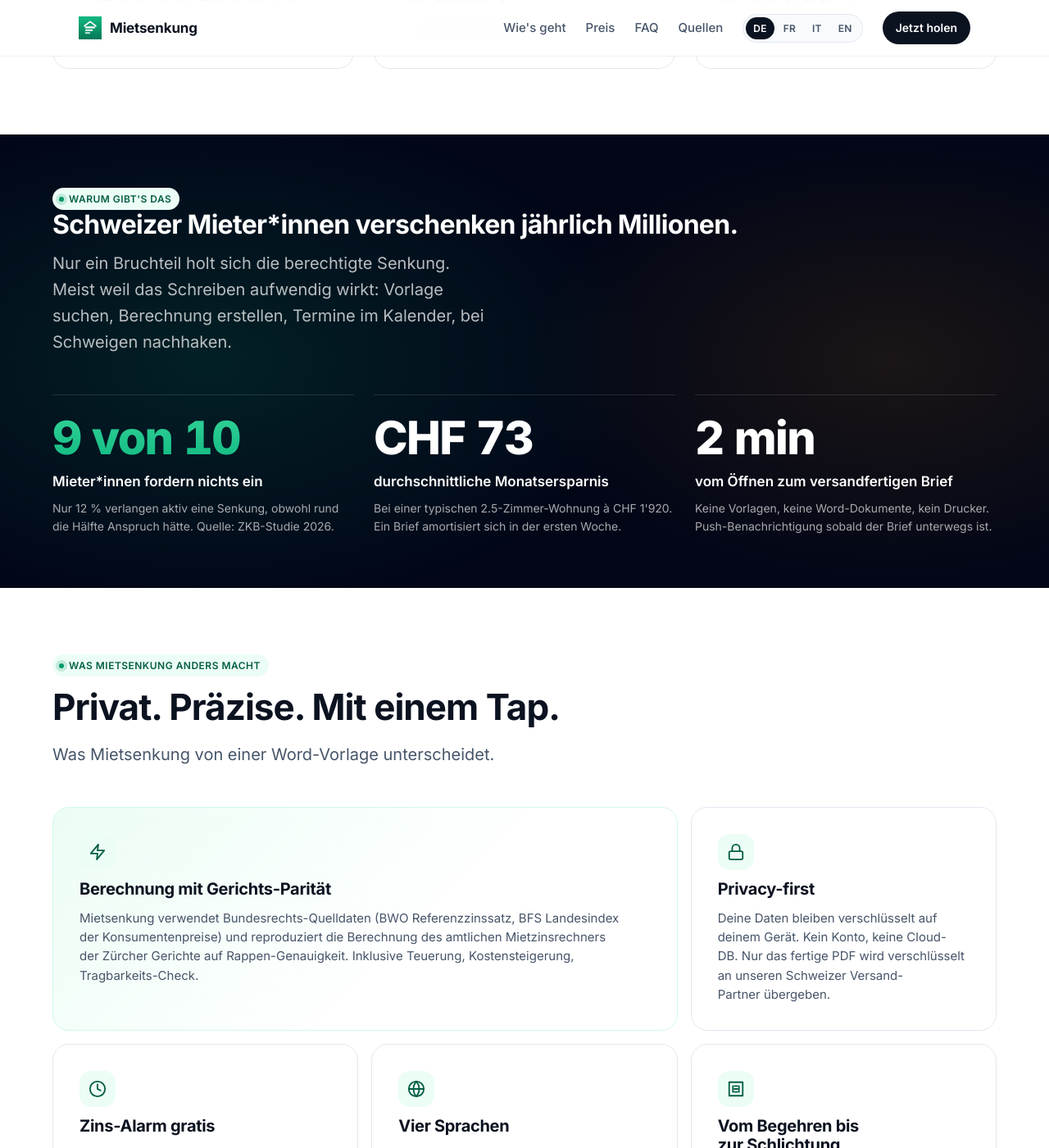
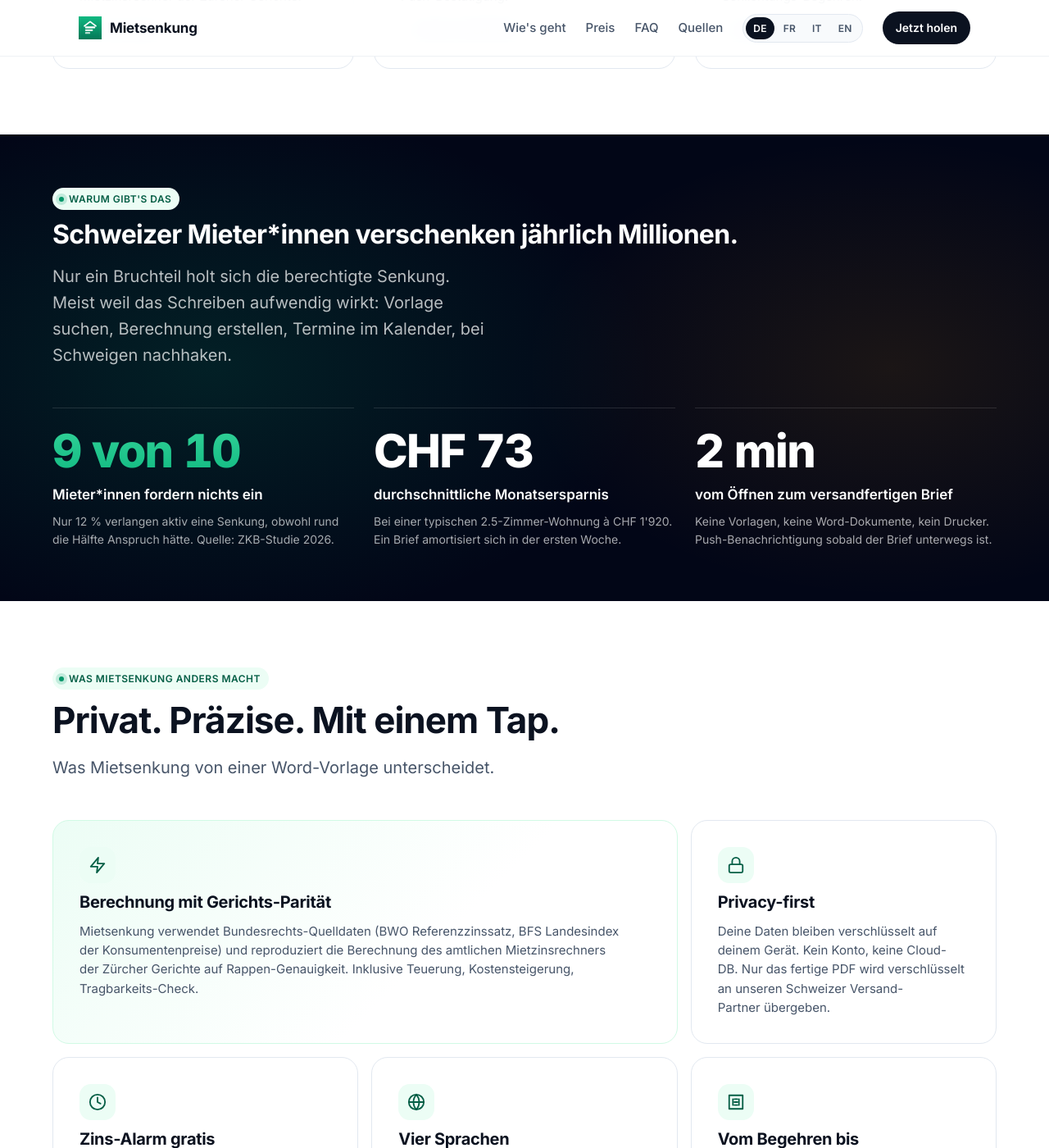
Before and after one commit to mietsenkung-app/mietsenkung-app.github.io, a Jekyll site: the page built from index.md, in a window 1280 px wide and 1400 px high, scrolled down 1477 px. Shown: the whole window at 82% size. Built offline with Jekyll 4.4.1, drawn with Linux system fonts in a browser that asks for light colours.

Commit message:
fix(stats): margin-top auf .stats__title damit eyebrow-headline-abstand in der dunklen Stats-Section gleich ist wie in den anderen Sections.
Vorher: margin: 0 0 var(--sp-3) — eyebrow klebte direkt am headline.
Jetzt: margin: var(--sp-3) 0 var(--sp-4) — identisch zu .section-title.

```diff
--- a/assets/style.css
+++ b/assets/style.css
@@ -815,7 +815,7 @@ img, svg { max-width: 100%; height: auto; display: block; }
 }
 .stats__title {
   font-size: var(--fs-h2);
-  margin: 0 0 var(--sp-3);
+  margin: var(--sp-3) 0 var(--sp-4);
   color: white;
 }
 .stats__lead {
```
